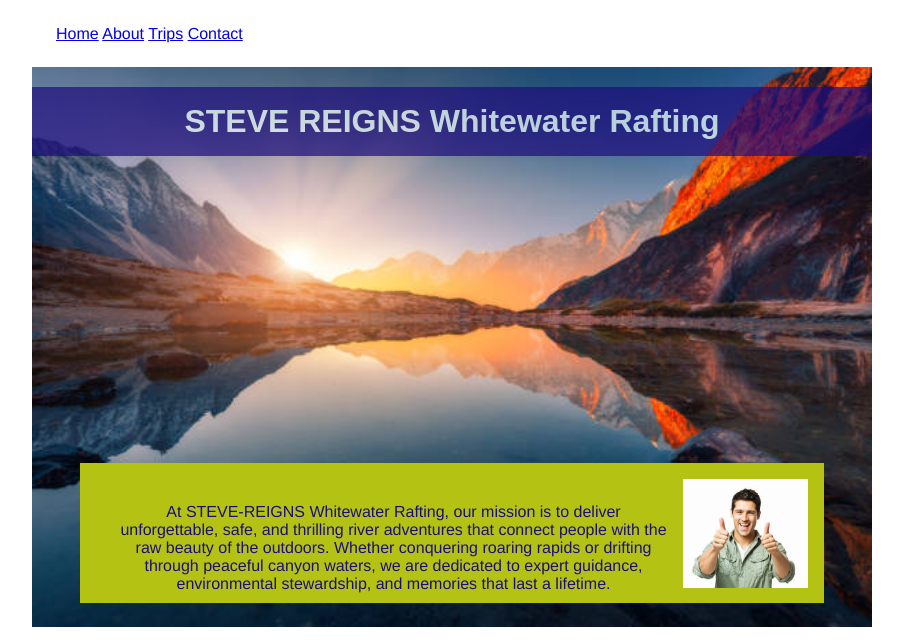
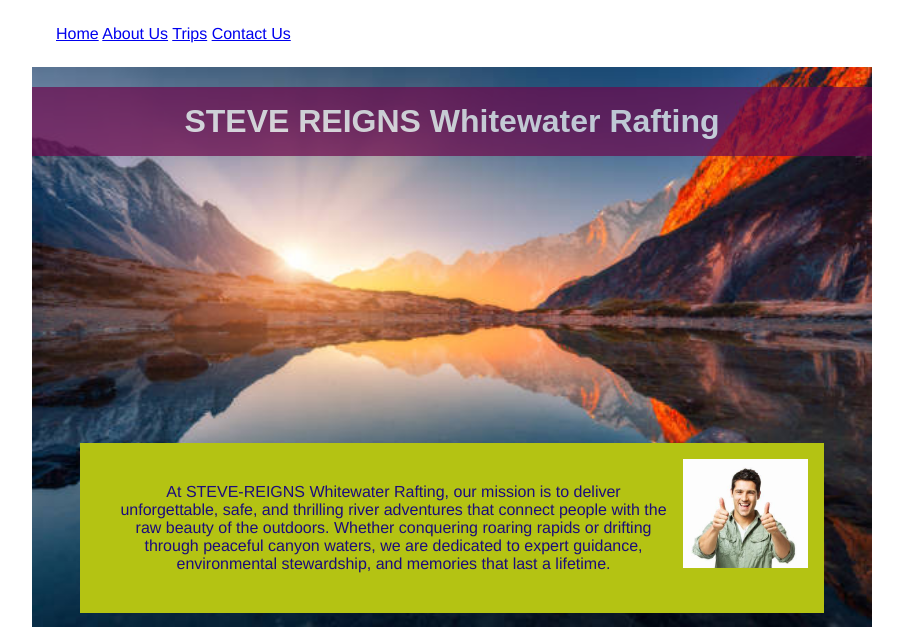
Before and after one commit to stevereigns-dev/wdd130, a plain HTML site: page wwr/about.html in a window 1280 px wide. Shown: the part 152-792 px from the top of the page, without its empty margins (188-1091 px from the left). Drawn offline with Linux system fonts and the light colour scheme.

Commit message:
About Page new

```diff
--- a/wwr/about.html
+++ b/wwr/about.html
@@ -4,24 +4,26 @@
 <head>
     <meta charset="UTF-8">
     <meta name="viewport" content="width=device-width, initial-scale=1.0">
-    <meta name="descriprion" content="multi-page website project about a white water rafting company that you will work on for">
+    <meta name="descriprion" content="Discover the thrill of the river with STEVE REIGNS Whitewater Rafting! Founded in 1998, our dedicated team of certified river guides leads unforgettable, safe, and exhilarating rafting adventures through roaring rapids and scenic canyon waterways. Whether you are a first-time paddler looking for a peaceful family float or an adrenaline seeker ready to conquer challenging whitewater currents, we provide top-tier equipment, expert instruction, and deep environmental stewardship. Explore our company history, meet our passionate crew, and see why thousands of adventurers trust STEVE REIGNS Whitewater Rafting for outdoor memories that last a lifetime.">
     <meta name="author" content="Stephen Adjei Amponsah">
     <link rel="stylesheet" href="styles/rafting.css">
-    <title>Document</title>
+    <title>About Us | STEVE REIGNS Whitewater Rafting</title>
 </head>
+
+<body>
     <header>
         <img src="images/z-wwr-blue.jpg" alt="A rafting site Logo">
         <nav>
             <a href="about.html">Home</a>
-        <a href="about.html">About</a>
+            <a href="about.html">About Us</a>
             <a href="trips.html">Trips</a>
-        <a href="contact.html">Contact</a>
+            <a href="contact.html">Contact Us</a>
         </nav>
     </header>
 
     <main>
         <div class="hero">
-        <img src="images/istockphoto-920377882-612x612.jpg" alt="A sky image">
+            <img src="images/hero.jpg" alt="A sky image">
             <h1>STEVE REIGNS Whitewater Rafting</h1>
             <article>
                 <img src="images/images.jpg" alt="A Happy Client">
@@ -40,13 +42,11 @@
     <footer>
         <p>© 2026 | SteveReigns Whitewater Rafting | Stephen Adjei Amponsah</p>
         <nav class="socialmedia">
-        <a href="https://facebook.com"><img src="images/Facebook.png" alt="Facebook Logo"></a>
-        <a href="https://instagram.com"><img src="images/Instagram.png" alt="Instagram Logo"></a>
-        <a href="https://youtube.com"><img src="images/Youtube.png" alt="Youtube Logo"></a>
+            <a href="https://facebook.com"><img src="images/facebook.png" alt="Facebook"></a>
+            <a href="https://instagram.com"><img src="images/instagram.png" alt="Instagram"></a>
+            <a href="https://youtube.com"><img src="images/youtube.png" alt="Youtube"></a>
         </nav>
     </footer>
-
-<body>
 
 </body>
 
--- a/wwr/styles/rafting.css
+++ b/wwr/styles/rafting.css
@@ -1,6 +1,6 @@
 :root {
-    --primary-color: #189aac;
-    --secondary-color: #cc1919;
+    --primary-color: #6c084c;
+    --secondary-color: #f8f4f4;
     --accent1-color: #1c0c7c;
     --accent2-color: #b4c313;
     --heading-font: 'Impact, Haettenschweiler', 'Arial Narrow Bold', sans-serif;
@@ -28,7 +28,7 @@ footer {
 h1,
 h2 {
     font-family: var(--heading-font);
-    color: var(var(--primary-color));
+    color: var(--primary-color);
 }
 
 nav,
@@ -60,19 +60,18 @@ h1 {
     padding: 16px;
     text-align: center;
     opacity: 0.7;
-    background-color: var(--accent1-color);
-    color: azure;
+    background-color: var(--primary-color);
+    color: var(--secondary-color);
 }
 
 article {
     position: absolute;
-    top: 380px;
+    top: 360px;
     left: 2rem;
     right: 2rem;
     padding: 1rem;
-    height: 25%;
     text-align: center;
-    background-color: #b4c313;
+    background-color: var(--accent2-color);
     color: #1c0c7c;
 }
 
```
Also changed, not shown: wwr/images/hero.jpg (renamed from wwr/images/istockphoto-920377882-612x612.jpg), wwr/images/pm - copy.png (added). Lines whose indentation alone changed are shown as unchanged.
